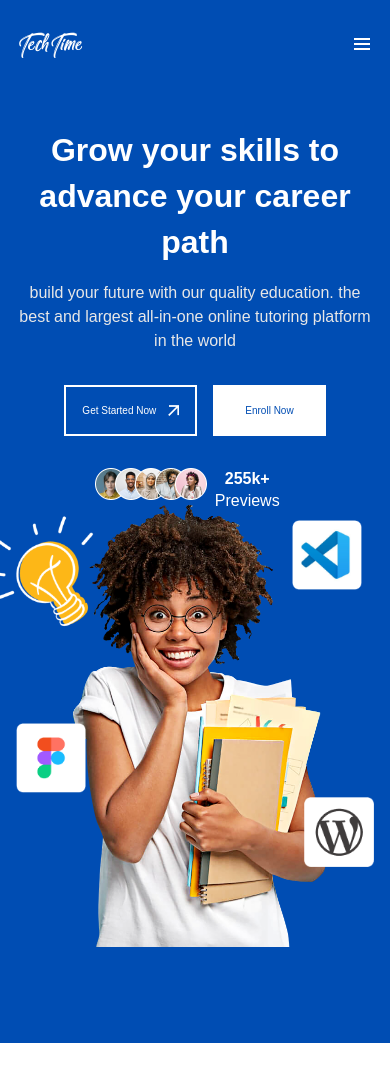
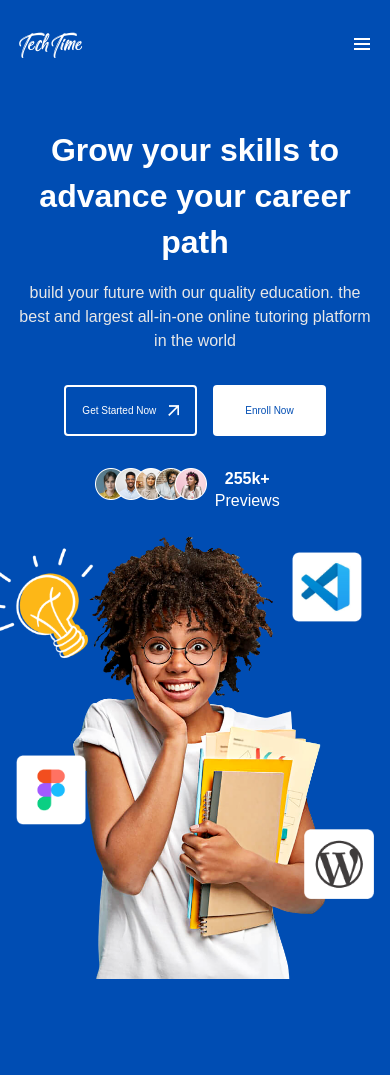
Before and after one commit to codepantha/tech-time, a React (Create React App) app: page / in a window 390 px wide. Before the commit the page ends 1043 px from the top, so only its background shows below. Built offline with nearby package versions, Linux system fonts and the light colour scheme; a web font is replaced by a local one.

Commit message:
Add animation to Header component

```diff
--- a/src/containers/Header.jsx
+++ b/src/containers/Header.jsx
@@ -3,10 +3,26 @@ import { motion } from 'framer-motion';
 import { Navbar } from '../components';
 import images from '../constants/images';
 
-const Header = () => (
+const Header = () => {
+  const scaleVariants = {
+    whileInView: {
+      scale: [0, 1],
+      opacity: [0, 1],
+      transition: {
+        duration: 1,
+        ease: 'easeInOut',
+      },
+    },
+  };
+
+  return (
     <motion.div className="h-full max-w-full bg-primary px-4 md:px-20 pb-24">
       <Navbar />
-    <motion.header className="grid md:grid-cols-2 mt-8">
+      <motion.header
+        className="grid md:grid-cols-2 mt-8"
+        whileInView={{ x: [-100, 0], opacity: [0, 1] }}
+        transition={{ duration: 0.5 }}
+      >
         <motion.div className="text-center md:text-left md:mt-[100px]">
           <h1 className="font-clash text-white text-[32px] font-bold md:text-[64px] leading-[46px] md:leading-[82px]">
             Grow your skills to advance your career path
@@ -19,14 +35,14 @@ const Header = () => (
           <div className="flex gap-4 mt-8 w-full justify-center md:justify-start">
             <button
               type="button"
-            className="py-4 px-4 md:px-8 border-2 border-white text-white text-[10px] md:text-[16px] flex items-center gap-3 hover:bg-neutral hover:text-white"
+              className="py-4 px-4 md:px-8 border-2 border-white text-white text-[10px] md:text-[16px] flex items-center gap-3 hover:bg-neutral hover:text-white rounded"
             >
               Get Started Now
               <img src={images.arrowOutward} alt="arrow outward" />
             </button>
             <button
               type="button"
-            className="py-4 px-8 bg-white text-primary text-[10px] md:text-[16px] hover:bg-neutral hover:text-white hover:border-2"
+              className="py-4 px-8 bg-white text-primary text-[10px] md:text-[16px] hover:bg-neutral hover:text-white hover:border-2 rounded"
             >
               Enroll Now
             </button>
@@ -65,17 +81,45 @@ const Header = () => (
           </div>
         </motion.div>
 
-      <motion.div className="header-right relative">
+        <motion.div
+          className="header-right relative mt-8 md:mt-0"
+          variants={scaleVariants}
+          whileInView={scaleVariants.whileInView}
+        >
           <div className="bg bg-no-repeat bg-contain bg-center">
-          <img src={images.hero} alt="" />
+            <img src={images.hero} alt="background" />
           </div>
-        <img src={images.idea} width="180" className="absolute -top-4 -left-14" alt="bulb" />
-        <img src={images.vscode} width="70" height="70" alt="bulb" className="absolute top-5 right-3" />
-        <img src={images.figma} width="70" height="70" alt="figma" className="absolute top-[50%] left-0" />
-        <img src={images.wordpress} width="70" height="70" alt="wordpress" className="absolute bottom-20 right-0" />
+          <img
+            src={images.idea}
+            width="180"
+            className="absolute -top-4 -left-14"
+            alt="bulb"
+          />
+          <img
+            src={images.vscode}
+            width="70"
+            height="70"
+            alt="bulb"
+            className="absolute top-5 right-3"
+          />
+          <img
+            src={images.figma}
+            width="70"
+            height="70"
+            alt="figma"
+            className="absolute top-[50%] left-0"
+          />
+          <img
+            src={images.wordpress}
+            width="70"
+            height="70"
+            alt="wordpress"
+            className="absolute bottom-20 right-0"
+          />
         </motion.div>
       </motion.header>
     </motion.div>
   );
+};
 
 export default Header;
```
Lines whose indentation alone changed are shown as unchanged.
